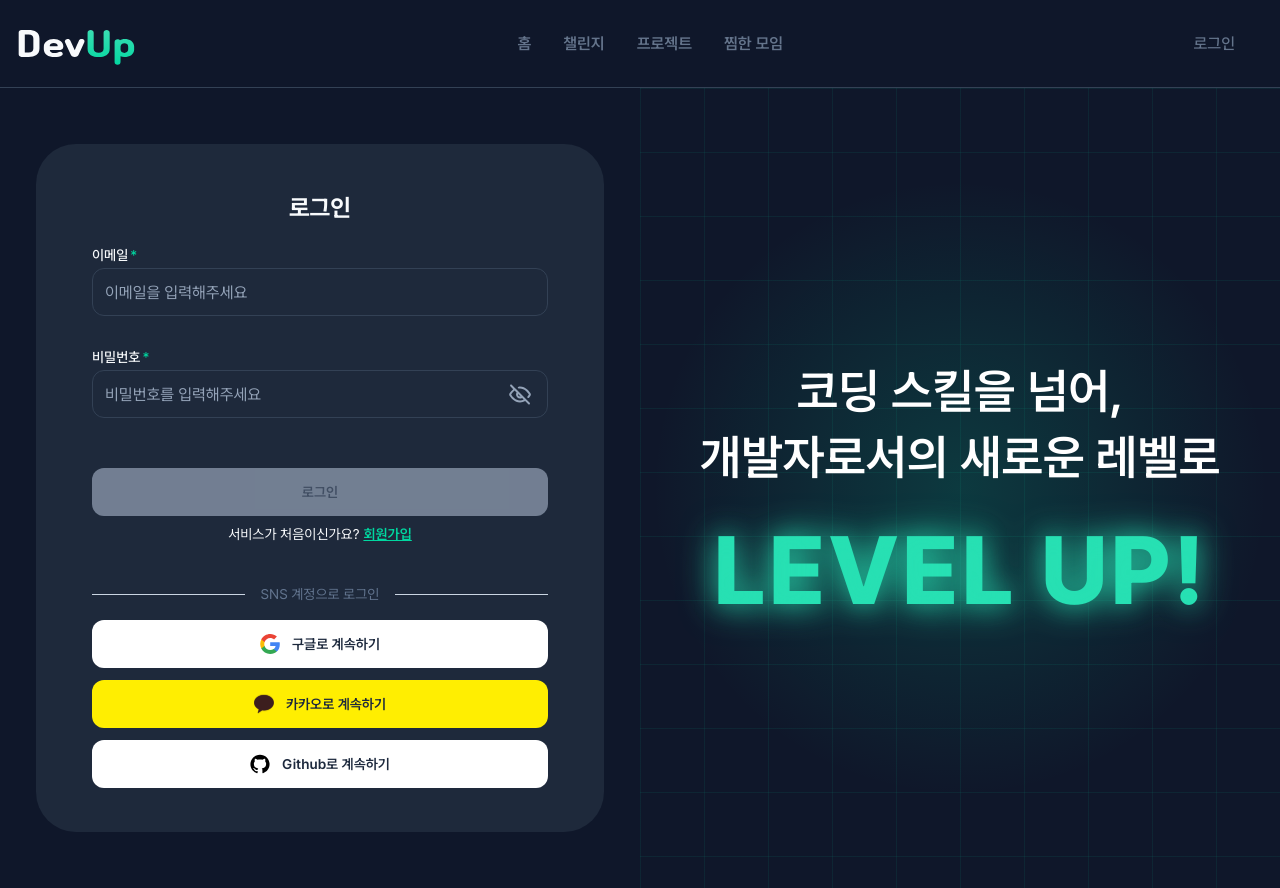
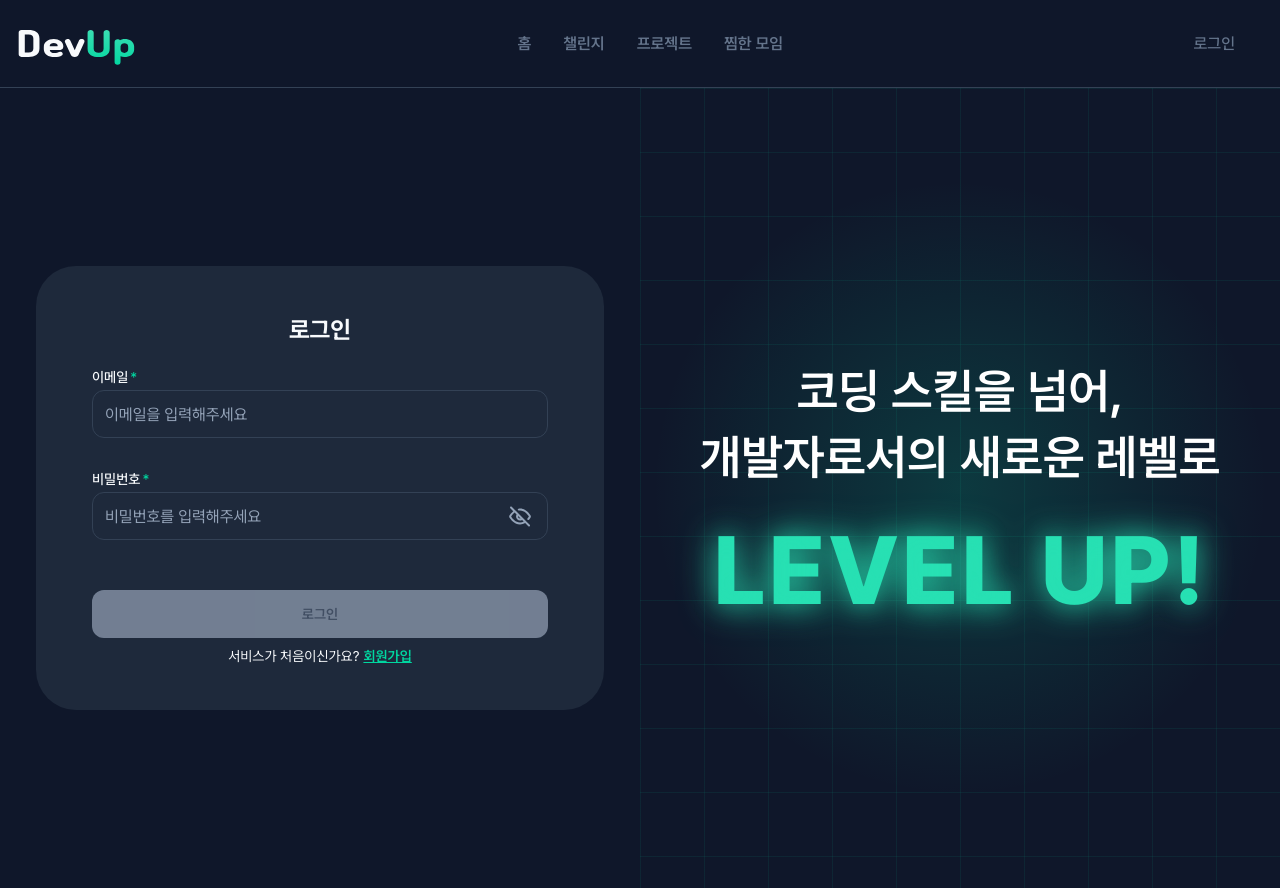
Before and after one commit to Codeit-13-Team-4/4_Frontend, a Next.js app: page /login in a window 1280 px wide. Built offline with nearby package versions, Linux system fonts and the light colour scheme; no server answers.

Commit message:
chore(social-login): 발표전 소셜로그인 버튼 임시 제거

```diff
--- a/features/auth/ui/LoginForm.tsx
+++ b/features/auth/ui/LoginForm.tsx
@@ -194,7 +194,7 @@ export default function LoginForm() {
             </p>
           </div>
 
-          <SocialLoginButtons />
+          {/* <SocialLoginButtons /> */}
         </div>
       </form>
     </div>
--- a/features/auth/ui/SignupForm.tsx
+++ b/features/auth/ui/SignupForm.tsx
@@ -299,7 +299,7 @@ export default function SignupForm() {
           >
             {isPending ? "회원가입 중..." : "회원가입"}
           </Button>
-          <SocialLoginButtons />
+          {/* <SocialLoginButtons /> */}
 
           <p className="flex justify-center gap-1 text-sm text-gray-50">
             이미 회원이신가요?
```
